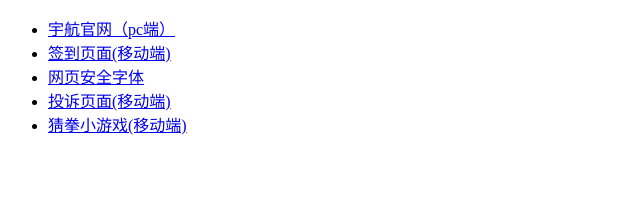
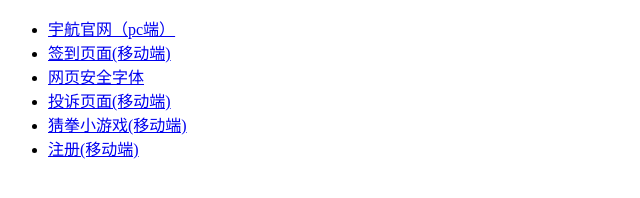
Before and after one commit to ericwangzheng/index, a plain HTML site: page index.html in a window 1280 px wide. Shown: the whole page, without its empty margins (0-640 px from the left). Drawn offline with Linux system fonts and the light colour scheme.

Commit message:
2016.11.28

```diff
--- a/index.html
+++ b/index.html
@@ -13,6 +13,7 @@
         <li><a href="http://ericwangzheng.github.io/WebSafeFonts">网页安全字体</a></li>
         <li><a href="http://ericwangzheng.github.io/accuse">投诉页面(移动端)</a></li>
         <li><a href="http://ericwangzheng.github.io/ccx">猜拳小游戏(移动端)</a></li>
+		<li><a href="http://ericwangzheng.github.io/signUp">注册(移动端)</a></li>
     </ul>
 </body>
 </html>
```
